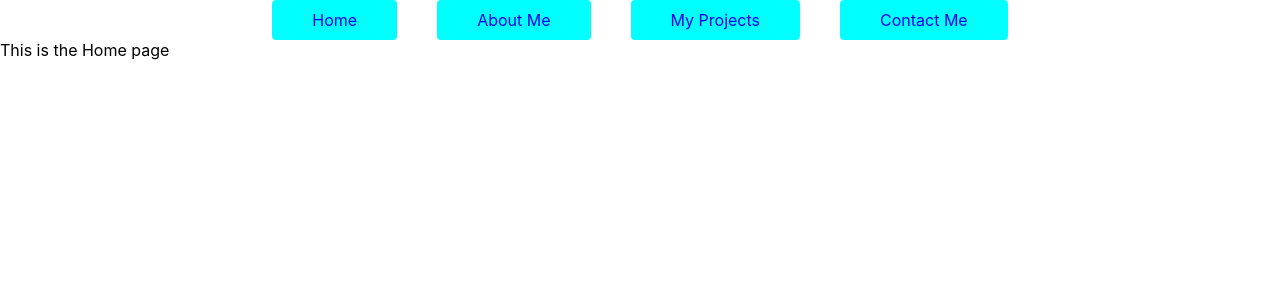
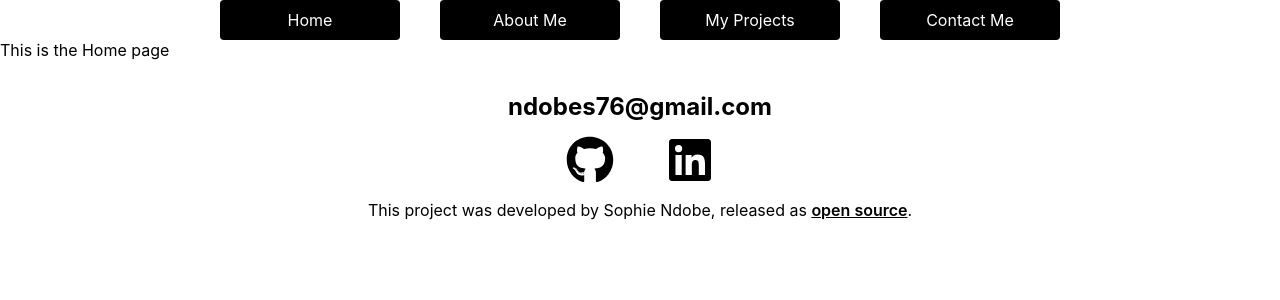
Before and after one commit to Sophie-Ndobe/my-potfolio-nkateko, a React (Create React App) app: page / in a window 1280 px wide. Shown: the top 300 px of the page. Built offline with nearby package versions, Linux system fonts and the light colour scheme.

Commit message:
Created a footer for the project and added it to the project pages

```diff
--- a/package.json
+++ b/package.json
@@ -3,6 +3,10 @@
   "version": "0.1.0",
   "private": true,
   "dependencies": {
+    "@fortawesome/fontawesome-svg-core": "^7.0.1",
+    "@fortawesome/free-brands-svg-icons": "^7.0.1",
+    "@fortawesome/free-solid-svg-icons": "^7.0.1",
+    "@fortawesome/react-fontawesome": "^3.0.2",
     "@testing-library/dom": "^10.4.1",
     "@testing-library/jest-dom": "^6.8.0",
     "@testing-library/react": "^16.3.0",
--- /dev/null
+++ b/src/components/Footer.css
@@ -0,0 +1,30 @@
+.Footer {
+  text-align: center;
+}
+
+.Footer h4 {
+  font-size: 24px;
+  margin-bottom: 10px;
+}
+
+.Footer p {
+  margin-top: 10px;
+}
+
+.Footer a {
+  font-weight: 600;
+  color: black;
+}
+
+.Footer a:hover {
+  color: brown;
+}
+
+.Footer .icon {
+  font-size: 48px;
+  margin: 0 20px;
+}
+
+.Footer .icon:hover {
+  color: brown;
+}
--- /dev/null
+++ b/src/components/Footer.js
@@ -0,0 +1,42 @@
+import React from "react";
+import "./Footer.css";
+
+import { FontAwesomeIcon } from "@fortawesome/react-fontawesome";
+import { faGithub, faLinkedin } from "@fortawesome/free-brands-svg-icons";
+
+export function Footer() {
+  return (
+    <div className="Footer">
+      <h4>ndobes76@gmail.com</h4>
+      <span className="icon">
+        <a
+          href="https://github.com/Sophie-Ndobe"
+          target="_blank"
+          rel="noopener noreferrer"
+        >
+          <FontAwesomeIcon icon={faGithub} />
+        </a>
+      </span>
+      <span className="icon">
+        <a
+          href="https://www.linkedin.com/in/sophie-nkateko-ndobe-59260b21a/"
+          target="_blank"
+          rel="noopener noreferrer"
+        >
+          <FontAwesomeIcon icon={faLinkedin} />
+        </a>
+      </span>
+      <p>
+        This project was developed by Sophie Ndobe, released as{" "}
+        <a
+          href="https://github.com/Sophie-Ndobe/my-potfolio-nkateko"
+          target="_blank"
+          rel="noopener noreferrer"
+        >
+          open source
+        </a>
+        .
+      </p>
+    </div>
+  );
+}
--- a/src/components/NavBar.css
+++ b/src/components/NavBar.css
@@ -10,15 +10,16 @@
 
 .NavBar li {
   list-style-type: none;
-  background-color: aqua;
+  background-color: black;
+  color: white;
   padding: 10px 40px;
   margin: 0 20px;
   border-radius: 4px;
+  width: 100px;
 }
 
 .NavBar li:hover {
   background-color: brown;
-  color: antiquewhite;
 }
 
 .NavBar .Nav-Link {
--- a/src/pages/AboutPage.js
+++ b/src/pages/AboutPage.js
@@ -1,11 +1,13 @@
 import React from "react";
 import { NavBar } from "../components/NavBar";
+import { Footer } from "../components/Footer";
 
 export function About() {
   return (
     <div className="About">
       <NavBar />
       about Sophie about Sophie about Sophie about Sophie about Sophie
+      <Footer />
     </div>
   );
 }
--- a/src/pages/ContactPage.js
+++ b/src/pages/ContactPage.js
@@ -1,11 +1,13 @@
 import React from "react";
 import { NavBar } from "../components/NavBar";
+import { Footer } from "../components/Footer";
 
 export function Contact() {
   return (
     <div className="Contact">
       <NavBar />
       contact page contact page contact page
+      <Footer />
     </div>
   );
 }
--- a/src/pages/HomePage.js
+++ b/src/pages/HomePage.js
@@ -1,11 +1,13 @@
 import React from "react";
 import { NavBar } from "../components/NavBar";
+import { Footer } from "../components/Footer";
 
 export function Home() {
   return (
     <div className="Home">
       <NavBar />
       This is the Home page
+      <Footer />
     </div>
   );
 }
--- a/src/pages/ProjectsPage.js
+++ b/src/pages/ProjectsPage.js
@@ -1,11 +1,13 @@
 import React from "react";
 import { NavBar } from "../components/NavBar";
+import { Footer } from "../components/Footer";
 
 export function Projects() {
   return (
     <div className="Projects">
       <NavBar />
       projects page projects page projects page projects page
+      <Footer />
     </div>
   );
 }
```
Also changed, not shown: 1 other file (tests, documents, lock files or other folders).
